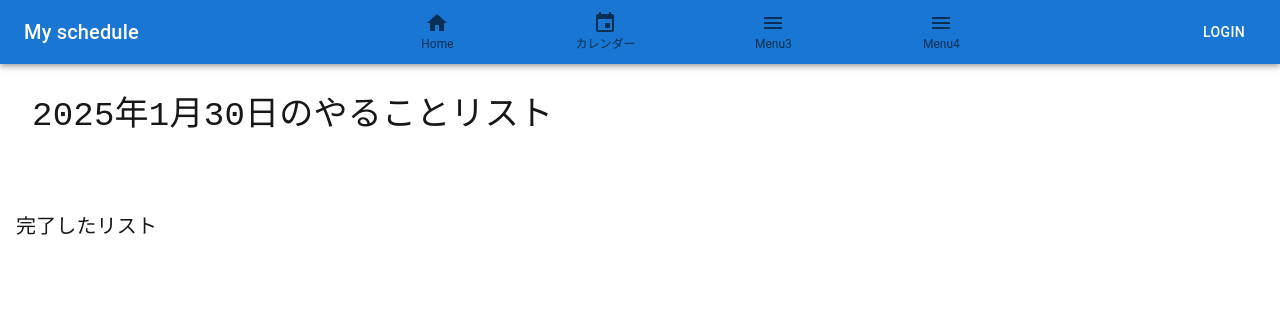
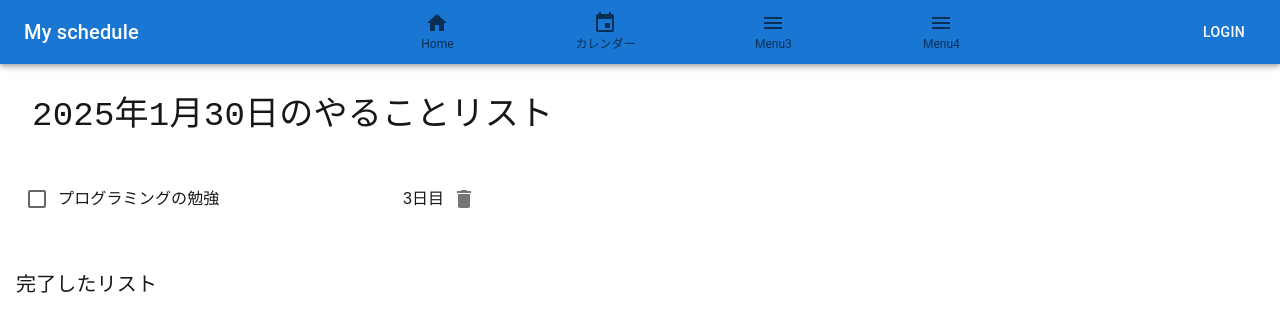
Before and after one commit to s1F102201492/my-schedule, a Next.js app: page / in a window 1280 px wide. Shown: the top 332 px of the page. Built offline with nearby package versions, Linux system fonts and the light colour scheme; what @mui/material-nextjs would draw is missing.

Commit message:
確認作業

```diff
--- a/app/components/TodoContext.tsx
+++ b/app/components/TodoContext.tsx
@@ -50,7 +50,8 @@ export const TodoProvider: React.FC<{ children: ReactNode }> = ({ children }) =>
         "2025-01-02": true,
         "2025-01-04": false,
         "2025-01-06": true,
-        "2025-01-28": false
+        "2025-01-28": false,
+        "2025-01-30": false,
       },
       startdate: '2025/01/02',
       enddate: '2025/03/31',
```
